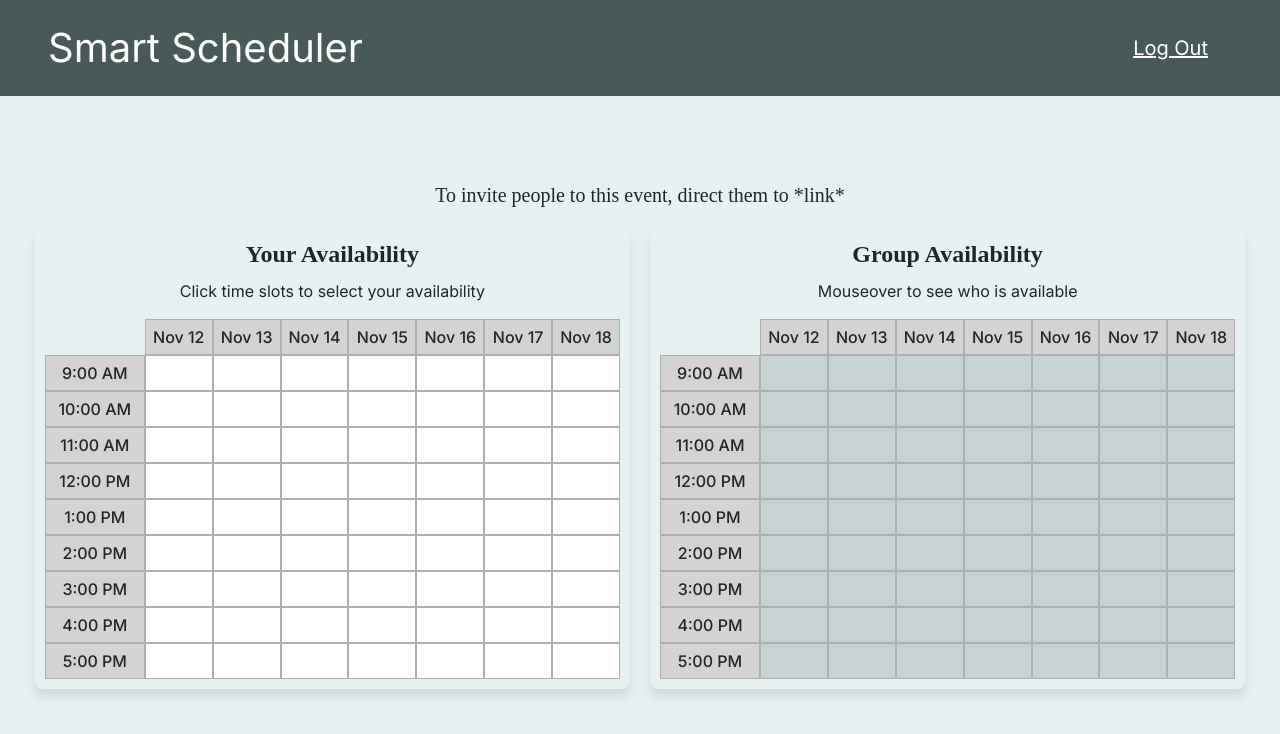
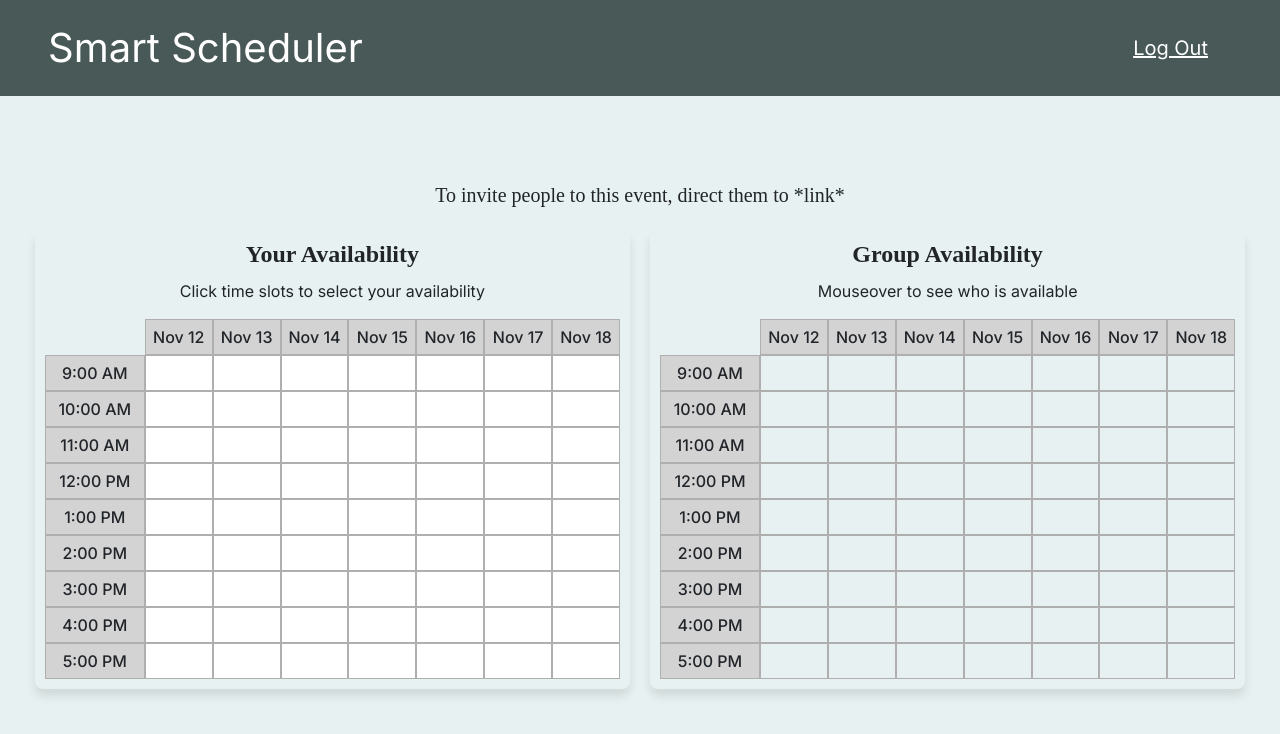
Before and after one commit to chrcha1/CSCI201_finalProject_COMBINED, a Next.js app: page /event in a window 1280 px wide. Shown: the top 734 px of the page. Built offline with nearby package versions, Linux system fonts and the light colour scheme.

Commit message:
Changed minimum intensity

```diff
--- a/src/app/components/groupavailability.tsx
+++ b/src/app/components/groupavailability.tsx
@@ -20,7 +20,7 @@ const GroupAvailability: React.FC<GroupAvailabilityProps> = ({ groupData }) => {
 
   //making it red for testing
   const getGradientStyle = (userCount: number, maxCount: number) => {
-    const minIntensity = 0.2; // Adjust this value as needed
+    const minIntensity = 0.0; // Adjust this value as needed
 
     const redComponent = 67; // R component of the color #435A58
     const greenComponent = 90; // G component of the color #435A58
```
